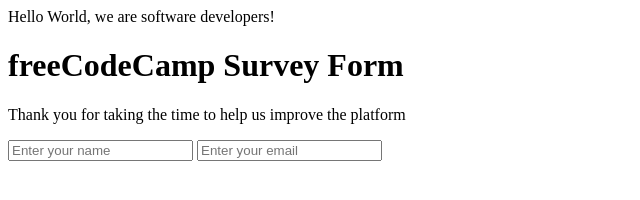
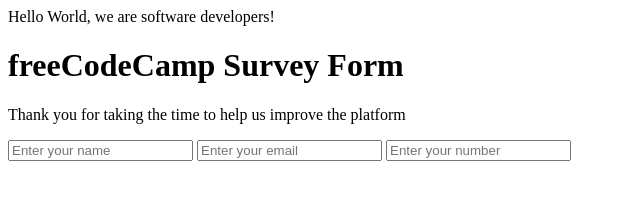
Before and after one commit to El-Potato-Slayer/collab-2, a plain HTML site: page index.html in a window 1280 px wide. Shown: the whole page, without its empty margins (0-640 px from the left). Drawn offline with Linux system fonts and the light colour scheme.

Commit message:
added number and validation

```diff
--- a/index.html
+++ b/index.html
@@ -15,6 +15,7 @@
     <form id="survey-form">
       <input id="name" placeholder="Enter your name" />
       <input id="email" placeholder="Enter your email" type="email"/>
+      <input id="number" placeholder="Enter your number" type="number"/>
     </form>
     <script src="https://cdn.freecodecamp.org/testable-projects-fcc/v1/bundle.js"></script>
 
```
